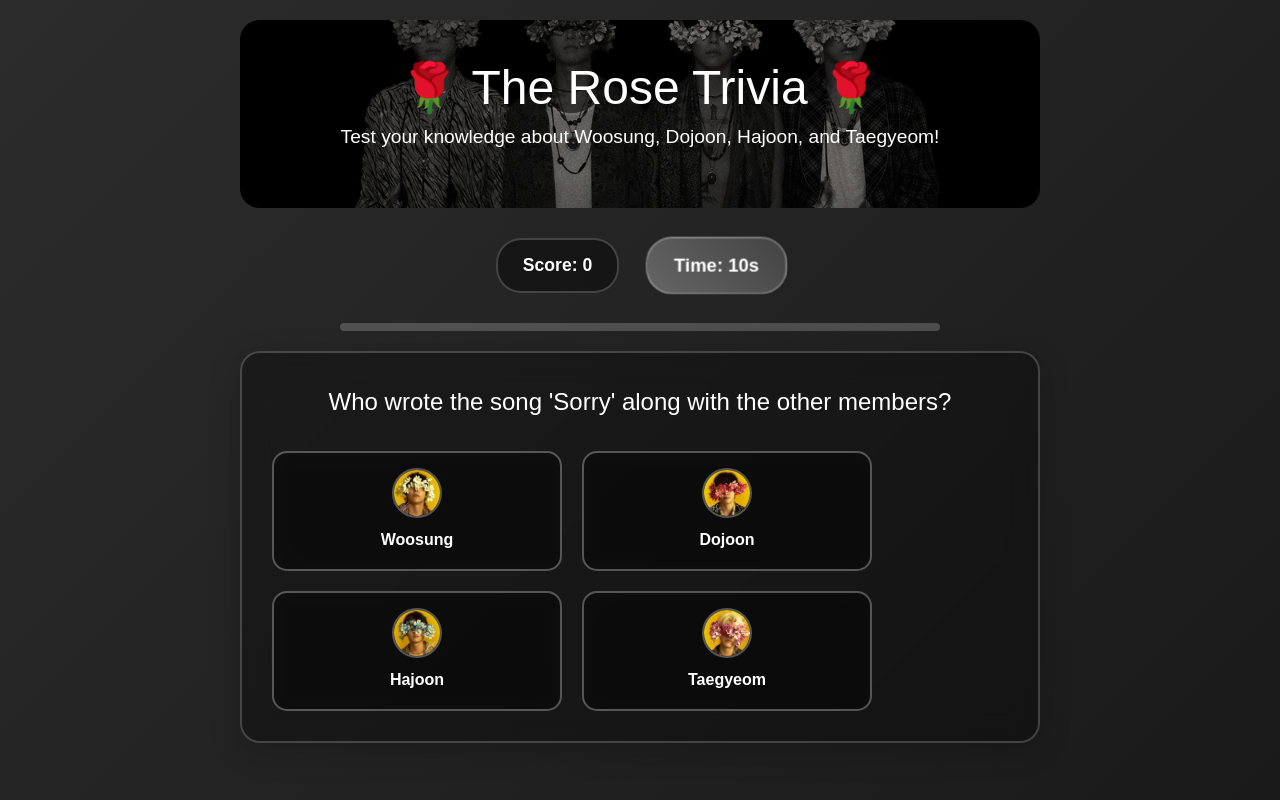
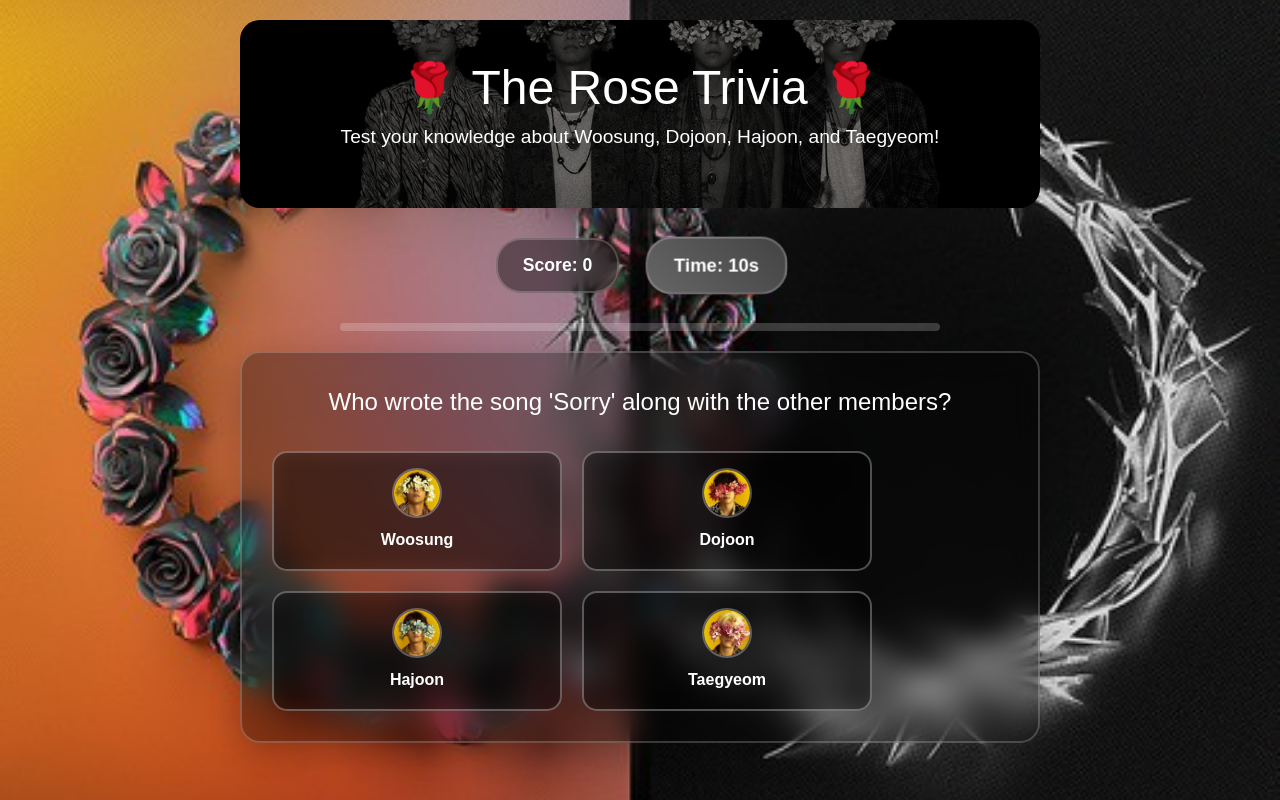
Before and after one commit to cscifichick/TheRoseTrivia, a plain HTML site: page index.html in a window 1280 px wide. Drawn offline with Linux system fonts and the light colour scheme.

Commit message:
Update index.html
Changing the background image

```diff
--- a/index.html
+++ b/index.html
@@ -27,6 +27,22 @@
             padding: 20px;
             min-height: 100vh;
             position: relative;
+            background-image: url('https://raw.githubusercontent.com/cscifichick/TheRoseTrivia/main/images/TheRoseDUALAlbum.jpg');
+            background-size: cover;
+            background-position: center;
+            background-repeat: no-repeat;
+            background-attachment: fixed;
+        }
+
+        .game-container::before {
+            content: '';
+            position: absolute;
+            top: 0;
+            left: 0;
+            width: 100%;
+            height: 100%;
+            background: rgba(0, 0, 0, 0.4);
+            z-index: -1;
         }
 
         .game-header {
@@ -42,6 +58,7 @@
             padding: 40px 20px;
             position: relative;
             overflow: hidden;
+            z-index: 1;
         }
 
         .game-header::before {
@@ -54,6 +71,8 @@
             background: rgba(0, 0, 0, 0.3);
             border-radius: 20px;
         }
+
+
 
         .game-title {
             font-size: 3rem;
```
